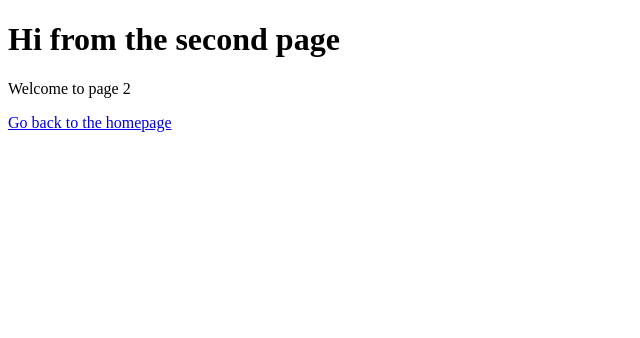
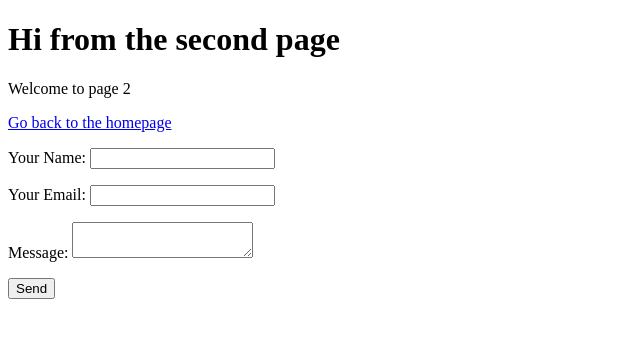
Before and after one commit to pieh/gatsby-first-look, a Gatsby site: page /page-2 in a window 1280 px wide. Shown: the whole page, without its empty margins (0-640 px from the left). Built offline with nearby package versions, Linux system fonts and the light colour scheme; Gatsby itself is replaced by a stand-in of ours.

Commit message:
contact form test

```diff
--- a/src/pages/page-2.js
+++ b/src/pages/page-2.js
@@ -6,6 +6,22 @@ const SecondPage = () => (
     <h1>Hi from the second page</h1>
     <p>Welcome to page 2</p>
     <Link to="/">Go back to the homepage</Link>
+
+		<form name="contact" method="post" data-netlify="true" data-netlify-honeypot="bot-field">
+			<input type="hidden" name="form-name" value="contact" />
+			          <p>
+			            <label>Your Name: <input type="text" name="name"/></label>
+			          </p>
+			          <p>
+			            <label>Your Email: <input type="email" name="email"/></label>
+			          </p>
+			          <p>
+			            <label>Message: <textarea name="message"></textarea></label>
+			          </p>
+			          <p>
+			            <button type="submit">Send</button>
+			          </p>
+		</form>
   </div>
 )
 
```
